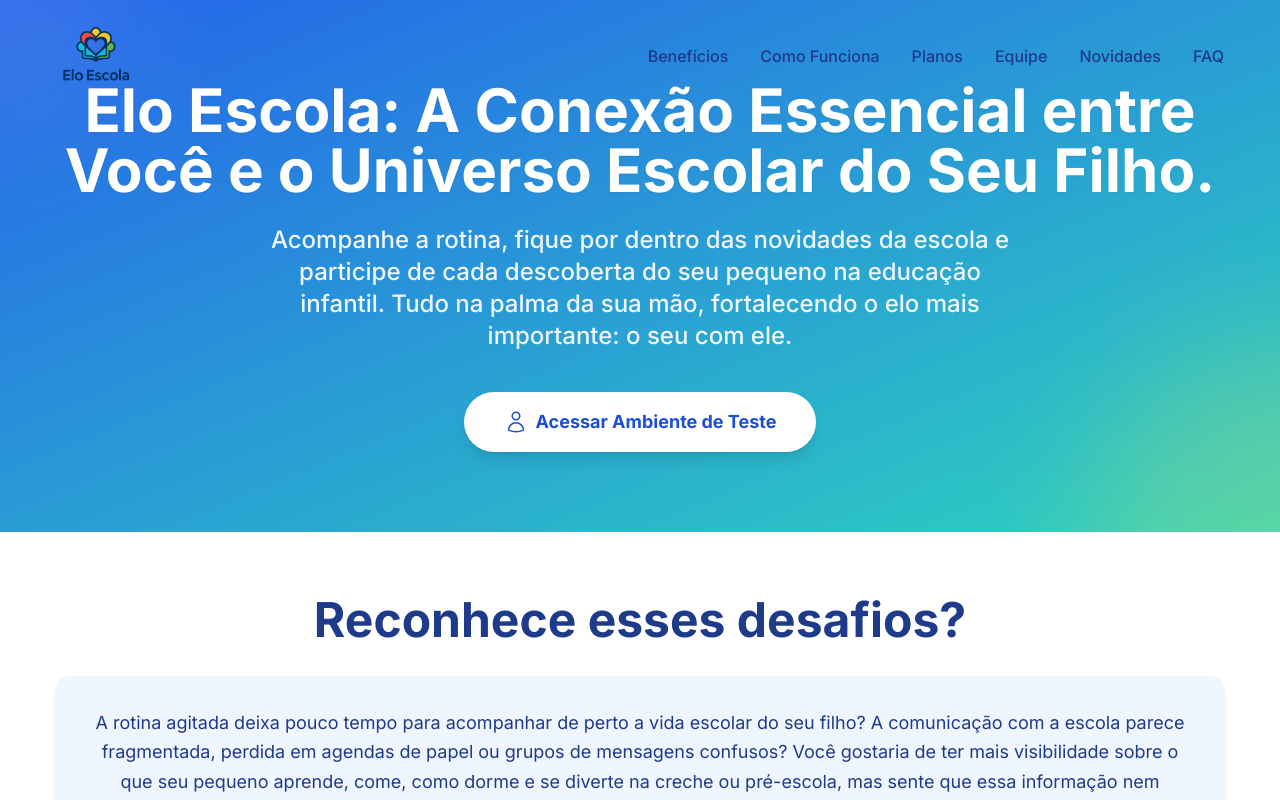
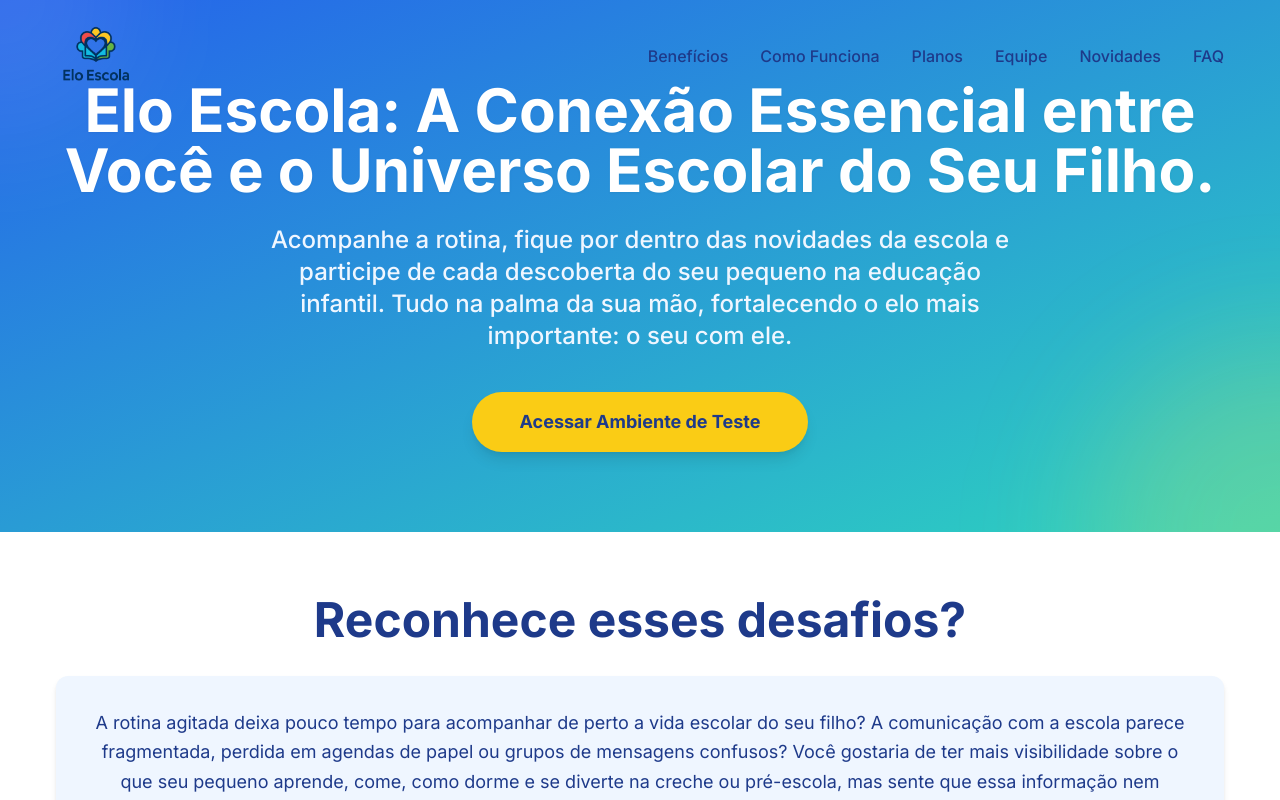
Before and after one commit to Alexseyf/elo-page, a React (Vite) app: page / in a window 1280 px wide. Shown: the top 800 px of the page. Built offline with nearby package versions, Linux system fonts and the light colour scheme; the HTML template or start-up script is replaced by a standard one.

Commit message:
style(hero): update CTA button color to yellow
Change Hero CTA button from orange to vibrant yellow (yellow-400) with dark blue text for better contrast and aesthetic fit.

```diff
--- a/src/HeroSection.tsx
+++ b/src/HeroSection.tsx
@@ -30,11 +30,8 @@
         <div className="mt-10 flex justify-center">
           <button
             onClick={() => setIsModalOpen(true)}
-            className="bg-white hover:bg-blue-50 text-blue-700 font-bold py-4 px-10 rounded-full text-lg transition-all shadow-lg hover:shadow-xl transform hover:-translate-y-1 flex items-center gap-2"
+            className="w-full md:w-auto bg-yellow-400 hover:bg-yellow-300 active:bg-yellow-500 text-blue-900 font-bold py-4 px-12 rounded-full text-lg transition-all shadow-lg hover:shadow-xl active:scale-95 transform hover:-translate-y-1 flex items-center justify-center"
           >
-            <svg xmlns="http://www.w3.org/2000/svg" fill="none" viewBox="0 0 24 24" strokeWidth={1.5} stroke="currentColor" className="w-6 h-6">
-              <path strokeLinecap="round" strokeLinejoin="round" d="M15.75 6a3.75 3.75 0 1 1-7.5 0 3.75 3.75 0 0 1 7.5 0ZM4.501 20.118a7.5 7.5 0 0 1 14.998 0A17.933 17.933 0 0 1 12 21.75c-2.676 0-5.216-.584-7.499-1.632Z" />
-            </svg>
             Acessar Ambiente de Teste
           </button>
         </div>
```
Also changed, not shown: 5 other files (tests, documents, lock files or other folders).
